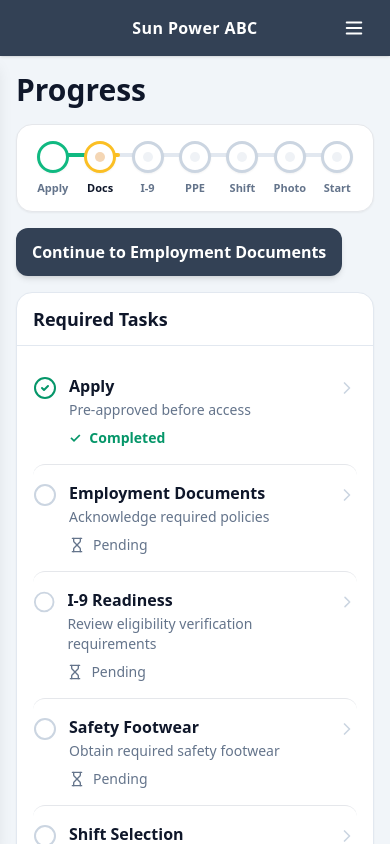
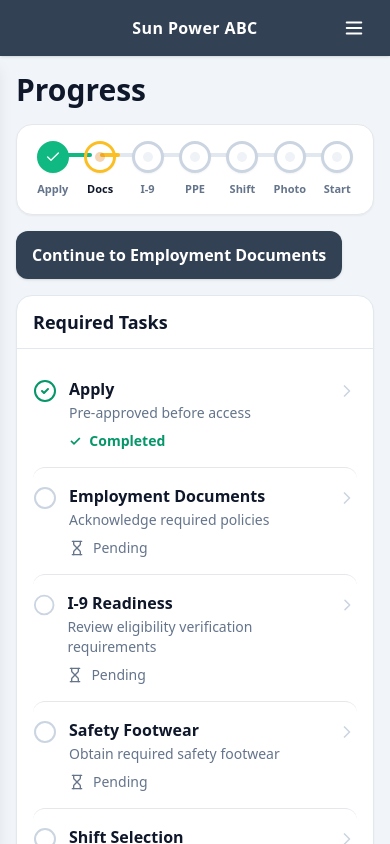
Before and after one commit to celebrityscoop868/sunpowerabc, a React (Vite) app: page /#/progress in a window 390 px wide. Shown: the top 844 px of the page. Built offline with nearby package versions, Linux system fonts and the light colour scheme.

Commit message:
Update Progress.jsx

```diff
--- a/src/pages/Progress.jsx
+++ b/src/pages/Progress.jsx
@@ -5,53 +5,55 @@ import { requiredTasks, stepperState } from "../data/mock.js";
 import { Link } from "react-router-dom";
 import { Check } from "lucide-react";
 
-function Stepper({ steps, currentIndex = 0, completedIndex = -1 }) {
+/**
+ * Stepper REAL
+ * El check se basa en requiredTasks, NO en números mágicos
+ */
+function Stepper({ steps, currentIndex, completedSteps }) {
   return (
     <div className="rounded-2xl border bg-white p-4 shadow-sm">
-      {/* Grid fijo: cada columna amarra círculo + label */}
       <div className="grid grid-cols-7 gap-2">
         {steps.map((label, i) => {
-          const done = i <= completedIndex;
+          const done = completedSteps.includes(label);
           const current = i === currentIndex;
           const last = i === steps.length - 1;
 
           return (
             <div key={label} className="relative flex flex-col items-center">
-              {/* connector hacia la derecha (sin scroll/carrusel) */}
+              {/* Connector */}
               {!last && (
                 <div className="absolute left-1/2 top-[14px] h-1 w-full -translate-y-1/2">
                   <div className="h-1 w-full rounded bg-slate-200" />
                   <div
-                    className={[
-                      "absolute left-0 top-0 h-1 rounded",
-                      done ? "w-full bg-emerald-500" : current ? "w-1/2 bg-amber-400" : "w-0",
-                    ].join(" ")}
+                    className={`absolute left-0 top-0 h-1 rounded ${
+                      done
+                        ? "w-full bg-emerald-500"
+                        : current
+                        ? "w-1/2 bg-amber-400"
+                        : "w-0"
+                    }`}
                   />
                 </div>
               )}
 
-              {/* circle */}
+              {/* Circle */}
               <div
                 className={[
-                  "relative z-10 grid place-items-center rounded-full border-[3px] bg-white shadow-sm",
-                  "h-8 w-8 sm:h-9 sm:w-9", // ✅ más chico para que quepan todos
+                  "relative z-10 grid place-items-center rounded-full border-[3px] shadow-sm",
+                  "h-8 w-8 sm:h-9 sm:w-9",
                   done && "border-emerald-500 bg-emerald-500 text-white",
-                  current && "border-amber-400 text-amber-600",
-                  !done && !current && "border-slate-300 text-slate-300",
-                ]
-                  .filter(Boolean)
-                  .join(" ")}
+                  current && !done && "border-amber-400 text-amber-600",
+                  !done && !current && "border-slate-300 text-slate-300 bg-white",
+                ].join(" ")}
               >
                 {done ? <Check size={16} /> : <div className="h-2.5 w-2.5 rounded-full bg-current opacity-30" />}
               </div>
 
-              {/* label (amarrado al punto) */}
+              {/* Label */}
               <div
-                className={[
-                  "mt-2 w-full text-center font-semibold leading-tight",
-                  "text-[11px] sm:text-sm",
-                  current ? "text-slate-900" : "text-slate-500",
-                ].join(" ")}
+                className={`mt-2 w-full text-center font-semibold text-[11px] sm:text-sm ${
+                  current ? "text-slate-900" : "text-slate-500"
+                }`}
               >
                 {label}
               </div>
@@ -74,54 +76,60 @@ function ContinueCta({ currentIndex }) {
     { label: "Continue to Start Work", to: "/first-day" },
   ];
 
-  const safeIndex = Math.min(Math.max(currentIndex, 0), ctas.length - 1);
-  const cta = ctas[safeIndex];
+  const cta = ctas[Math.min(currentIndex, ctas.length - 1)];
 
   return (
-    <div className="flex">
-      <Link
-        to={cta.to}
-        className="
-          inline-flex items-center justify-center
-          rounded-xl bg-slate-700
-          px-4 py-3
-          text-base font-extrabold text-white
-          shadow-md hover:bg-slate-800 active:bg-slate-900
-        "
-      >
-        {cta.label}
-      </Link>
-    </div>
+    <Link
+      to={cta.to}
+      className="inline-flex rounded-xl bg-slate-700 px-4 py-3 text-base font-extrabold text-white shadow hover:bg-slate-800"
+    >
+      {cta.label}
+    </Link>
   );
 }
 
 export default function Progress() {
-  // ✅ AQUÍ es donde se “saca state” (arriba dentro del componente)
-  const { steps, currentIndex, completedIndex } = stepperState;
+  const { steps, currentIndex } = stepperState;
+
+  /**
+   * 🔥 AQUÍ ESTÁ LA CLAVE
+   * Sacamos los pasos COMPLETADOS desde Required Tasks
+   */
+  const completedSteps = requiredTasks
+    .filter((t) => t.status === "completed")
+    .map((t) => {
+      if (t.title === "Apply") return "Apply";
+      if (t.title === "Employment Documents") return "Docs";
+      if (t.title === "I-9 Readiness") return "I-9";
+      if (t.title === "Safety Footwear") return "PPE";
+      if (t.title === "Shift Selection") return "Shift";
+      if (t.title === "Photo for Badge") return "Photo";
+      if (t.title === "Start Work") return "Start";
+      return null;
+    })
+    .filter(Boolean);
 
   return (
     <div className="space-y-4">
       <div className="text-3xl font-extrabold text-slate-900">Progress</div>
 
-      <Stepper steps={steps} currentIndex={currentIndex} completedIndex={completedIndex} />
+      <Stepper
+        steps={steps}
+        currentIndex={currentIndex}
+        completedSteps={completedSteps}
+      />
 
       <ContinueCta currentIndex={currentIndex} />
 
       <Card title="Required Tasks" className="rounded-2xl">
         <div className="divide-y">
           {requiredTasks.map((t) => (
-            <RequiredTaskRow
-              key={t.id}
-              title={t.title}
-              desc={t.desc}
-              status={t.status}
-              to={t.to}
-            />
+            <RequiredTaskRow key={t.id} {...t} />
           ))}
         </div>
       </Card>
 
-      <div className="text-sm text-slate-500 px-1">
+      <div className="text-sm text-slate-500">
         * Check for updates before your first day.
       </div>
     </div>
```
